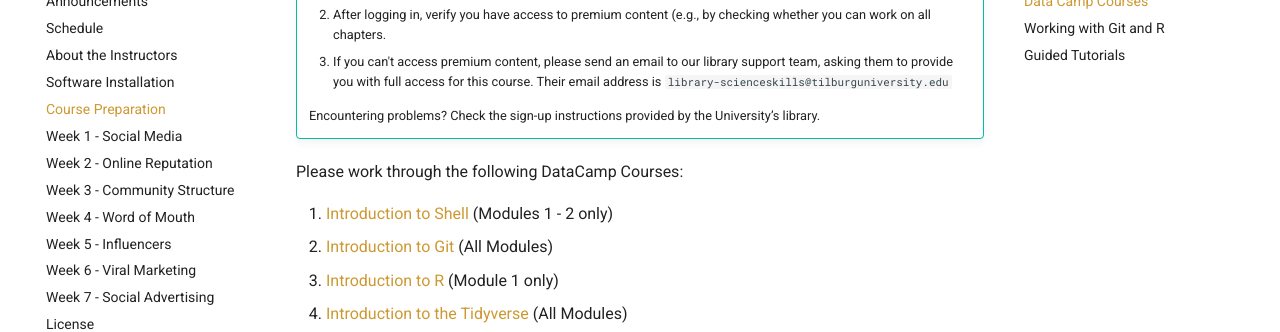
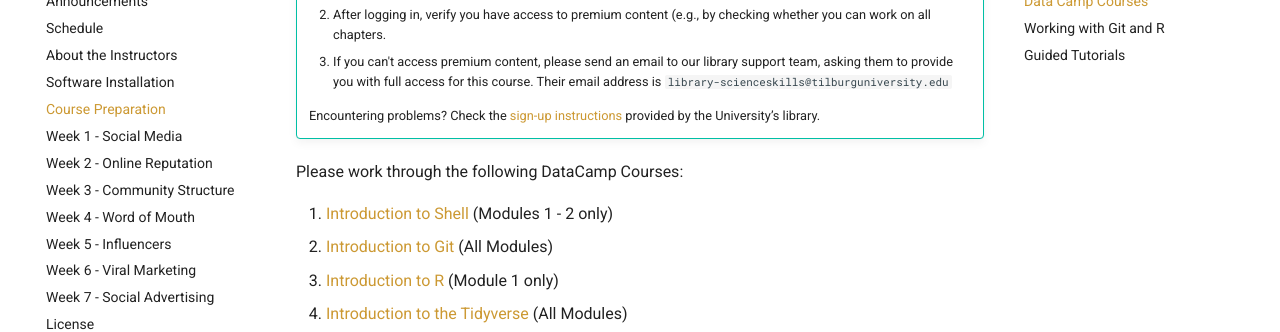
Before and after one commit to tisem-digital-marketing/2021-smwa, an MkDocs documentation site: the page built from docs/week_00.md, in a window 1280 px wide and 900 px high, scrolled down 711 px. Shown: the part 152-484 px from the top of the window. Built offline with MkDocs 1.6.1 and Material for MkDocs 9.7.7, drawn with Linux system fonts in a browser that asks for light colours; old or Windows-style settings are respelled for this version of MkDocs; part of the change alters nothing that is shown.

```diff
--- a/docs/week_00.md
+++ b/docs/week_00.md
@@ -26,7 +26,7 @@ Please work through the following content before the course begins to build up y
     3. If you can't access premium content, please send an email to our library support team, asking them to provide you with full access for this course.
     Their email address is `library-scienceskills@tilburguniversity.edu`
 
-    Encountering problems? Check the sign-up instructions provided by the University’s library.
+    Encountering problems? Check the [sign-up instructions](https://www.tilburguniversity.edu/students/skills/programming) provided by the University’s library.
 
 Please work through the following DataCamp Courses:
 
```
